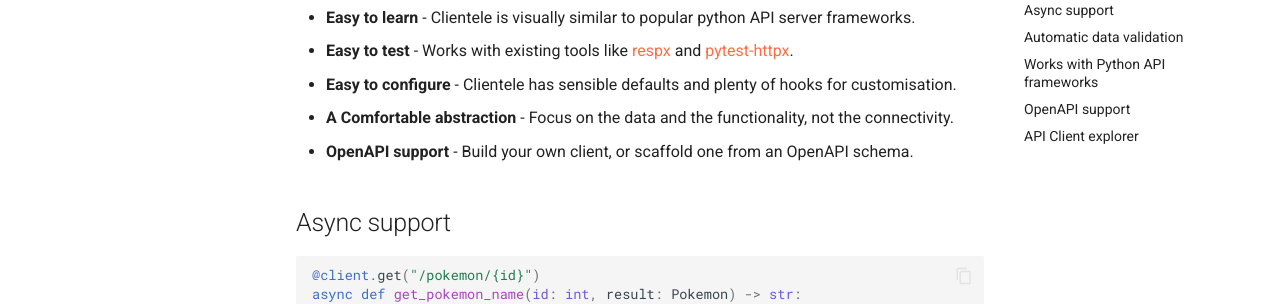
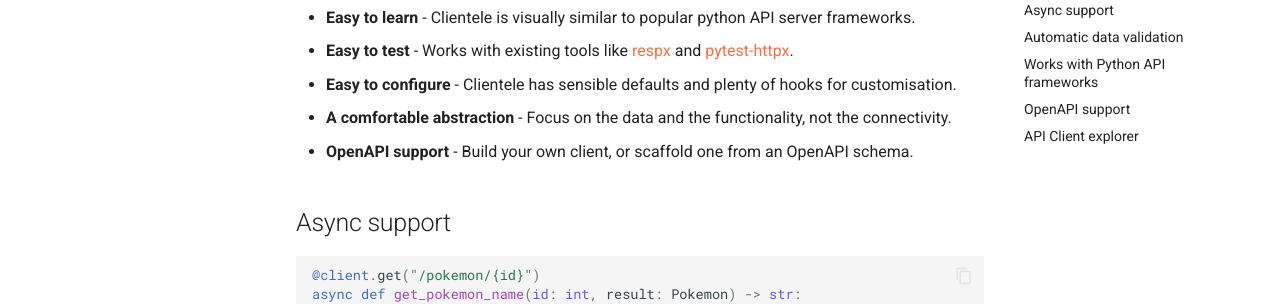
Before and after one commit to phalt/clientele, an MkDocs documentation site: the page built from docs/index.md, in a window 1280 px wide and 900 px high, scrolled down 857 px. Shown: the part 152-456 px from the top of the window. Built offline with MkDocs 1.6.1 and Material for MkDocs 9.7.7, drawn with Linux system fonts in a browser that asks for light colours; comment, search, counter and statistics services are not loaded.

Commit message:
Capital letter

```diff
--- a/docs/index.md
+++ b/docs/index.md
@@ -41,7 +41,7 @@ def get_pokemon_name(id: int, result: Pokemon) -> str:
 - **Easy to learn** - Clientele is visually similar to popular python API server frameworks.
 - **Easy to test** - Works with existing tools like [respx](https://lundberg.github.io/respx/) and [pytest-httpx](https://pypi.org/project/pytest-httpx/).
 - **Easy to configure** - Clientele has sensible defaults and plenty of hooks for customisation.
-- **A Comfortable abstraction** - Focus on the data and the functionality, not the connectivity.
+- **A comfortable abstraction** - Focus on the data and the functionality, not the connectivity.
 - **OpenAPI support** - Build your own client, or scaffold one from an OpenAPI schema.
 
 ## Async support
```
Also changed, not shown: README.md (+1 -1 lines).
